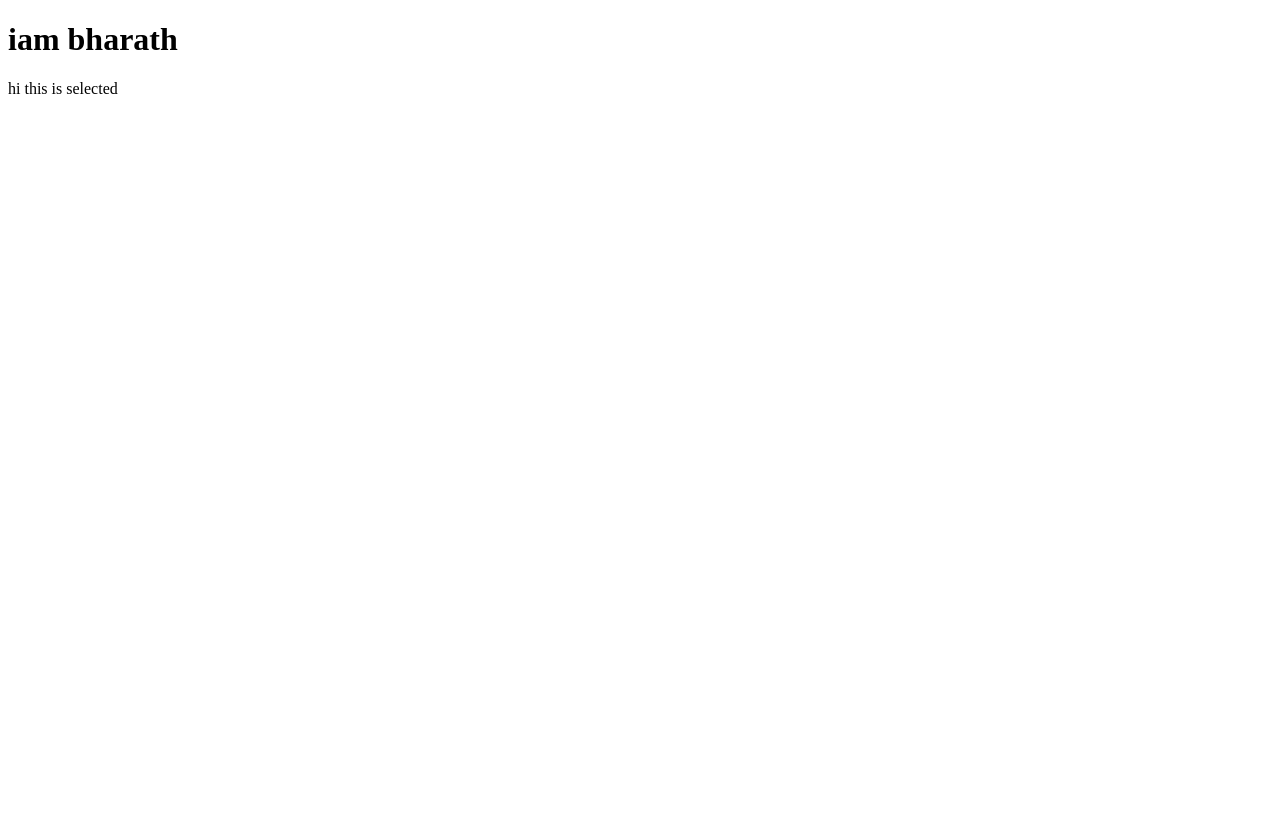
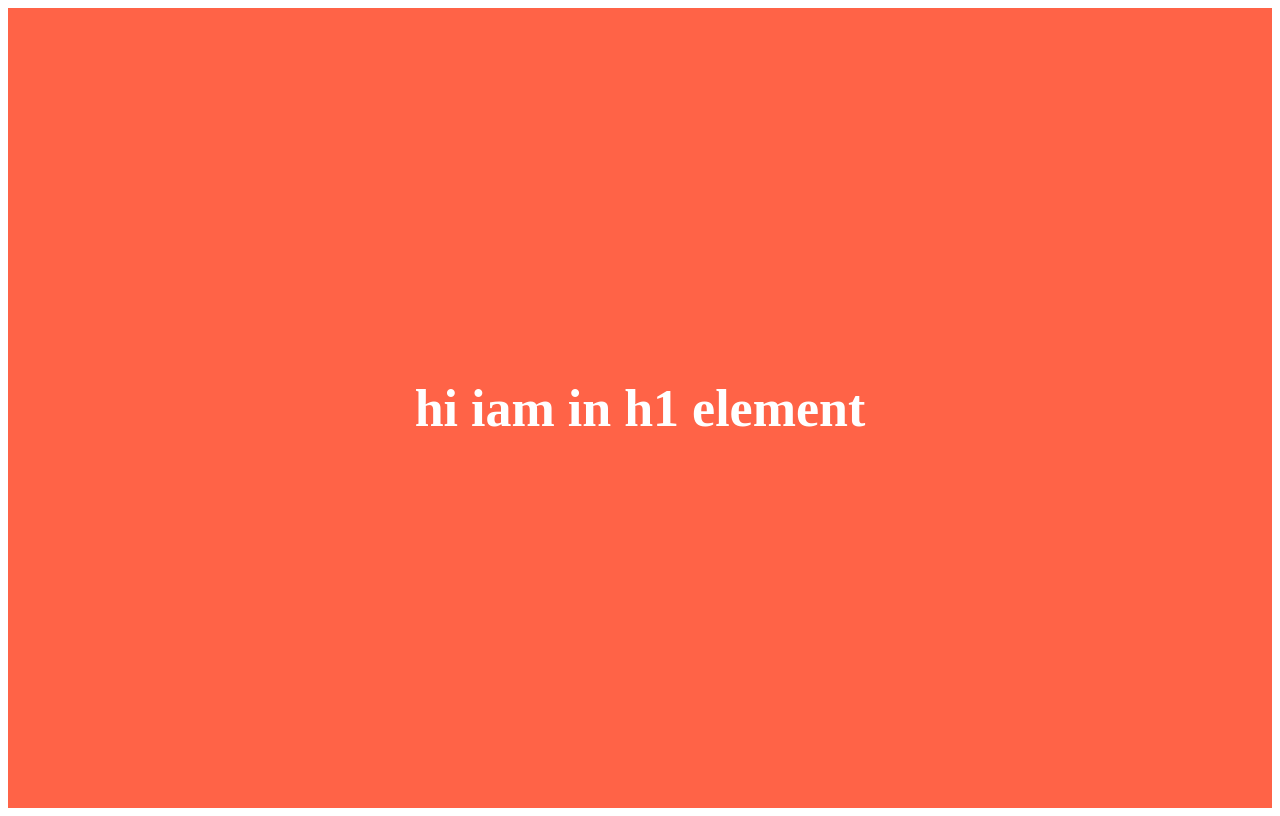
Before and after one commit to kadiri2006/telugureactjs, a JavaScript app: page / in a window 1280 px wide. Built offline with nearby package versions, Linux system fonts and the light colour scheme.

Commit message:
changed bg color,see different import syntax

```diff
--- a/src/App.css
+++ b/src/App.css
@@ -14,7 +14,8 @@
 }
 
 .App-header {
-  background-color: #282c34;
+
+  background-color: tomato;
   min-height: 100vh;
   display: flex;
   flex-direction: column;
--- a/src/App.js
+++ b/src/App.js
@@ -1,22 +1,10 @@
-import logo from './logo.svg';
-import './App.css';
+import "./App.css";
 
 function App() {
   return (
     <div className="App">
       <header className="App-header">
-        <img src={logo} className="App-logo" alt="logo" />
-        <p>
-          Edit <code>src/App.js</code> and save to reload.
-        </p>
-        <a
-          className="App-link"
-          href="https://reactjs.org"
-          target="_blank"
-          rel="noopener noreferrer"
-        >
-          Learn React
-        </a>
+        <h1>hi iam in h1 element</h1>
       </header>
     </div>
   );
--- a/src/index.js
+++ b/src/index.js
@@ -3,10 +3,7 @@ import ReactDOM from "react-dom";
 import App from "./App";
 import reportWebVitals from "./reportWebVitals";
 
-ReactDOM.render(<div>
-    <h1>iam bharath</h1>
-    <p>hi this is selected</p>
-</div>, document.getElementById("root"));
+ReactDOM.render(<App/>, document.getElementById("root"));
 
 // If you want to start measuring performance in your app, pass a function
 // to log results (for example: reportWebVitals(console.log))
```
